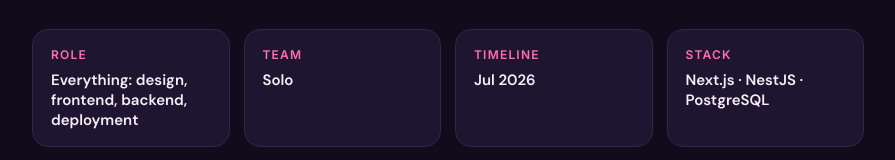
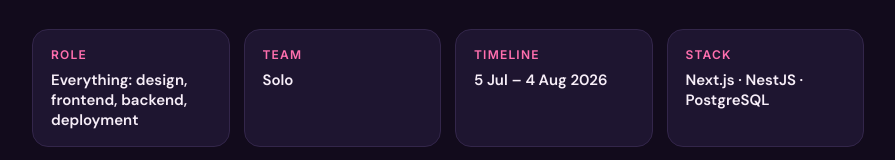
Before and after one commit to wipabhorn-s/portfolio, a plain HTML site: page projects/learnora.html in a window 1280 px wide. Shown: the part 998-1158 px from the top of the page, without its empty margins (192-1087 px from the left). Drawn offline with Linux system fonts and the light colour scheme; a web font is replaced by a local one.

Commit message:
Learnora timeline: 5 Jul – 4 Aug 2026
Co-Authored-By: Claude Opus 5.5 <noreply@anthropic.com>

```diff
--- a/projects/learnora.html
+++ b/projects/learnora.html
@@ -56,7 +56,7 @@
           </div>
           <div class="cs-fact">
             <span>Timeline</span>
-            <strong>Jul 2026</strong>
+            <strong>5 Jul – 4 Aug 2026</strong>
           </div>
           <div class="cs-fact">
             <span>Stack</span>
```
